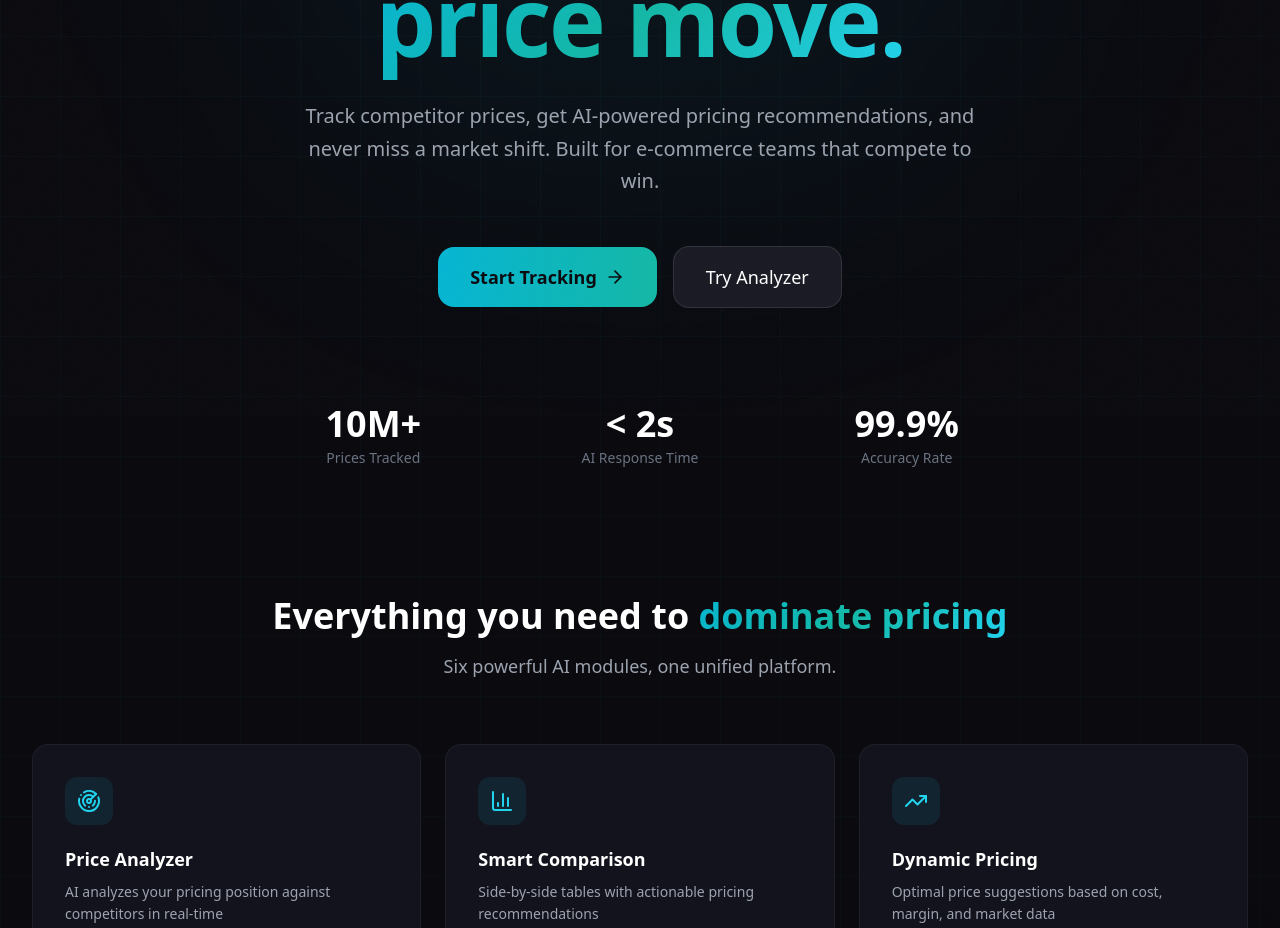
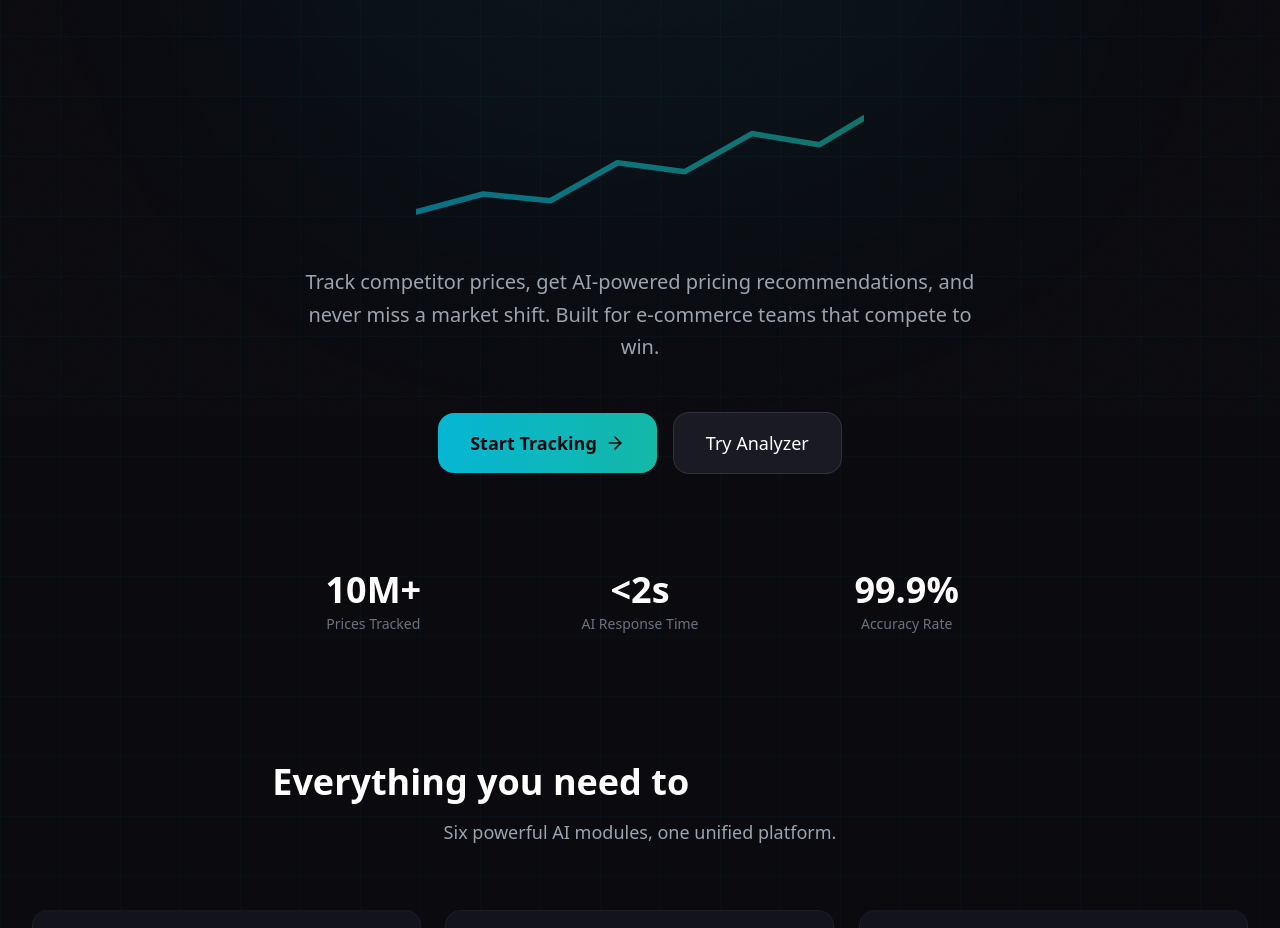
Before and after one commit to kalavathiramarao76-ui/priceradar-ai, a Next.js app: page / in a window 1280 px wide. Shown: the part 384-1312 px from the top of the page. Built offline with nearby package versions, Linux system fonts and the light colour scheme.

Commit message:
Motion: letter reveal, price tickers, chart draw

```diff
--- a/src/app/globals.css
+++ b/src/app/globals.css
@@ -150,3 +150,12 @@ body {
   0% { transform: translateY(0) rotate(0deg); opacity: 1; }
   100% { transform: translateY(100vh) rotate(720deg); opacity: 0; }
 }
+
+/* Respect reduced motion */
+@media (prefers-reduced-motion: reduce) {
+  *, *::before, *::after {
+    animation-duration: 0.01ms !important;
+    animation-iteration-count: 1 !important;
+    transition-duration: 0.01ms !important;
+  }
+}
--- a/src/app/page.tsx
+++ b/src/app/page.tsx
@@ -1,7 +1,7 @@
 "use client";
 
-import { motion } from "framer-motion";
 import Link from "next/link";
+import { useEffect, useRef, useState } from "react";
 import {
   Radar,
   TrendingUp,
@@ -12,6 +12,153 @@ import {
   Shield,
   Eye,
 } from "lucide-react";
+
+/* ─── Letter Reveal ─── */
+function LetterReveal({ text, className = "", delay = 0 }: {
+  text: string; className?: string; delay?: number;
+}) {
+  const ref = useRef<HTMLSpanElement>(null);
+  const [visible, setVisible] = useState(false);
+
+  useEffect(() => {
+    const el = ref.current;
+    if (!el) return;
+    if (window.matchMedia("(prefers-reduced-motion: reduce)").matches) { setVisible(true); return; }
+    const obs = new IntersectionObserver(([e]) => {
+      if (e.isIntersecting) { setVisible(true); obs.disconnect(); }
+    }, { threshold: 0.2 });
+    obs.observe(el);
+    return () => obs.disconnect();
+  }, []);
+
+  return (
+    <span ref={ref} className={className} aria-label={text}>
+      {text.split("").map((ch, i) => (
+        <span
+          key={i}
+          className="inline-block transition-all duration-700"
+          style={{
+            opacity: visible ? 1 : 0,
+            transform: visible ? "translateY(0)" : "translateY(18px)",
+            transitionDelay: visible ? `${delay + i * 32}ms` : "0ms",
+          }}
+        >
+          {ch === " " ? "\u00A0" : ch}
+        </span>
+      ))}
+    </span>
+  );
+}
+
+/* ─── Price Ticker Counter (stock-ticker style: numbers flicker up/down) ─── */
+function PriceTicker({ value, suffix = "" }: { value: string; suffix?: string }) {
+  const ref = useRef<HTMLSpanElement>(null);
+  const [display, setDisplay] = useState(value);
+  const num = parseFloat(value.replace(/[^0-9.]/g, ""));
+  const prefix = value.match(/^[<>]*/)?.[0] || "";
+
+  useEffect(() => {
+    const el = ref.current;
+    if (!el || isNaN(num)) return;
+    if (window.matchMedia("(prefers-reduced-motion: reduce)").matches) return;
+    setDisplay(prefix + "0");
+    const obs = new IntersectionObserver(([e]) => {
+      if (e.isIntersecting) {
+        obs.disconnect();
+        const start = performance.now();
+        const dur = 1000;
+        const tick = (now: number) => {
+          const t = Math.min((now - start) / dur, 1);
+          const eased = 1 - Math.pow(1 - t, 3);
+          // Add jitter for stock-ticker feel
+          const jitter = t < 0.85 ? (Math.random() - 0.5) * num * 0.08 : 0;
+          const current = eased * num + jitter;
+          const formatted = num >= 1000000
+            ? (Math.max(0, current) / 1000000).toFixed(0) + "M"
+            : num % 1 !== 0
+            ? Math.max(0, current).toFixed(1)
+            : Math.round(Math.max(0, current)).toString();
+          setDisplay(prefix + formatted);
+          if (t < 1) requestAnimationFrame(tick);
+          else setDisplay(value);
+        };
+        requestAnimationFrame(tick);
+      }
+    }, { threshold: 0.3 });
+    obs.observe(el);
+    return () => obs.disconnect();
+  }, [num, value, prefix]);
+
+  return <span ref={ref} className="tabular-nums">{display}{suffix}</span>;
+}
+
+/* ─── Chart Draw Animation ─── */
+function ChartDraw({ className = "" }: { className?: string }) {
+  const ref = useRef<SVGSVGElement>(null);
+  const [visible, setVisible] = useState(false);
+
+  useEffect(() => {
+    const el = ref.current;
+    if (!el) return;
+    if (window.matchMedia("(prefers-reduced-motion: reduce)").matches) { setVisible(true); return; }
+    const obs = new IntersectionObserver(([e]) => {
+      if (e.isIntersecting) { setVisible(true); obs.disconnect(); }
+    }, { threshold: 0.3 });
+    obs.observe(el);
+    return () => obs.disconnect();
+  }, []);
+
+  return (
+    <svg ref={ref} viewBox="0 0 200 60" className={className} fill="none">
+      <polyline
+        points="0,50 30,42 60,45 90,28 120,32 150,15 180,20 200,8"
+        stroke="url(#chartGrad)"
+        strokeWidth="2.5"
+        strokeLinecap="round"
+        strokeLinejoin="round"
+        style={{
+          strokeDasharray: 300,
+          strokeDashoffset: visible ? 0 : 300,
+          transition: "stroke-dashoffset 1s cubic-bezier(0.16, 1, 0.3, 1)",
+        }}
+      />
+      <defs>
+        <linearGradient id="chartGrad" x1="0" y1="0" x2="200" y2="0" gradientUnits="userSpaceOnUse">
+          <stop offset="0%" stopColor="#06b6d4" />
+          <stop offset="100%" stopColor="#14b8a6" />
+        </linearGradient>
+      </defs>
+    </svg>
+  );
+}
+
+/* ─── Fade-in Observer ─── */
+function useFadeIn() {
+  const refs = useRef<(HTMLElement | null)[]>([]);
+
+  useEffect(() => {
+    if (window.matchMedia("(prefers-reduced-motion: reduce)").matches) {
+      refs.current.forEach(el => { if (el) { el.style.opacity = "1"; el.style.transform = "none"; } });
+      return;
+    }
+    const obs = new IntersectionObserver((entries) => {
+      entries.forEach(e => {
+        if (e.isIntersecting) {
+          (e.target as HTMLElement).style.opacity = "1";
+          (e.target as HTMLElement).style.transform = "translateY(0)";
+          obs.unobserve(e.target);
+        }
+      });
+    }, { threshold: 0.1, rootMargin: "0px 0px -40px 0px" });
+    refs.current.forEach(el => { if (el) obs.observe(el); });
+    return () => obs.disconnect();
+  }, []);
+
+  const addRef = (el: HTMLElement | null) => {
+    if (el && !refs.current.includes(el)) refs.current.push(el);
+  };
+  return addRef;
+}
 
 const features = [
   {
@@ -47,6 +194,8 @@ const features = [
 ];
 
 export default function LandingPage() {
+  const addRef = useFadeIn();
+
   return (
     <div className="min-h-screen bg-bg-primary grid-pattern relative overflow-hidden">
       {/* Ambient glow */}
@@ -73,22 +222,22 @@ export default function LandingPage() {
 
       {/* Hero */}
       <main className="relative z-10 max-w-7xl mx-auto px-8 pt-24 pb-32">
-        <motion.div
-          initial={{ opacity: 0, y: 40 }}
-          animate={{ opacity: 1, y: 0 }}
-          transition={{ duration: 0.8, ease: [0.16, 1, 0.3, 1] }}
-          className="text-center"
-        >
+        <div className="text-center">
           <div className="inline-flex items-center gap-2 px-4 py-1.5 rounded-full bg-cyan-500/10 border border-cyan-500/20 text-cyan-400 text-sm mb-10">
             <Zap className="w-3.5 h-3.5" />
             AI-Powered Price Intelligence
           </div>
 
           <h1 className="text-8xl font-black tracking-tight text-white leading-none mb-8">
-            Know every
+            <LetterReveal text="Know every" />
             <br />
-            <span className="gradient-text">price move.</span>
+            <span className="gradient-text"><LetterReveal text="price move." delay={340} /></span>
           </h1>
+
+          {/* Chart draw animation under hero */}
+          <div className="max-w-md mx-auto mb-8 opacity-60">
+            <ChartDraw className="w-full h-auto" />
+          </div>
 
           <p className="text-xl text-gray-400 max-w-2xl mx-auto mb-12 leading-relaxed">
             Track competitor prices, get AI-powered pricing recommendations,
@@ -111,54 +260,54 @@ export default function LandingPage() {
               Try Analyzer
             </Link>
           </div>
-        </motion.div>
+        </div>
 
         {/* Stats */}
-        <motion.div
-          initial={{ opacity: 0, y: 20 }}
-          animate={{ opacity: 1, y: 0 }}
-          transition={{ delay: 0.3, duration: 0.6 }}
-          className="grid grid-cols-3 gap-8 max-w-3xl mx-auto mt-24"
-        >
-          {[
-            { value: "10M+", label: "Prices Tracked" },
-            { value: "< 2s", label: "AI Response Time" },
-            { value: "99.9%", label: "Accuracy Rate" },
-          ].map((stat) => (
-            <div key={stat.label} className="text-center">
-              <div className="text-4xl font-black text-white mb-1">
-                {stat.value}
-              </div>
-              <div className="text-sm text-gray-500">{stat.label}</div>
+        <div className="grid grid-cols-3 gap-8 max-w-3xl mx-auto mt-24">
+          <div className="text-center">
+            <div className="text-4xl font-black text-white mb-1">
+              <PriceTicker value="10M" suffix="+" />
             </div>
-          ))}
-        </motion.div>
+            <div className="text-sm text-gray-500">Prices Tracked</div>
+          </div>
+          <div className="text-center">
+            <div className="text-4xl font-black text-white mb-1">
+              <PriceTicker value="<2" suffix="s" />
+            </div>
+            <div className="text-sm text-gray-500">AI Response Time</div>
+          </div>
+          <div className="text-center">
+            <div className="text-4xl font-black text-white mb-1">
+              <PriceTicker value="99.9" suffix="%" />
+            </div>
+            <div className="text-sm text-gray-500">Accuracy Rate</div>
+          </div>
+        </div>
 
         {/* Features */}
         <div className="mt-32">
-          <motion.div
-            initial={{ opacity: 0 }}
-            animate={{ opacity: 1 }}
-            transition={{ delay: 0.5 }}
-            className="text-center mb-16"
-          >
+          <div className="text-center mb-16">
             <h2 className="text-4xl font-black text-white mb-4">
-              Everything you need to
-              <span className="gradient-text"> dominate pricing</span>
+              <LetterReveal text="Everything you need to" />
+              <span className="gradient-text"><LetterReveal text=" dominate pricing" delay={700} /></span>
             </h2>
             <p className="text-gray-400 text-lg">
               Six powerful AI modules, one unified platform.
             </p>
-          </motion.div>
+          </div>
 
           <div className="grid grid-cols-1 md:grid-cols-2 lg:grid-cols-3 gap-6">
             {features.map((feat, i) => (
-              <motion.div
+              <div
                 key={feat.title}
-                initial={{ opacity: 0, y: 20 }}
-                animate={{ opacity: 1, y: 0 }}
-                transition={{ delay: 0.6 + i * 0.1 }}
-                className="p-8 rounded-2xl bg-bg-card border border-white/5 card-hover"
+                ref={addRef}
+                className="p-8 rounded-2xl bg-bg-card border border-white/5 card-hover transition-all duration-700"
+                style={{
+                  opacity: 0,
+                  transform: "translateY(24px)",
+                  transitionDelay: `${i * 80}ms`,
+                  willChange: "transform, opacity",
+                }}
               >
                 <div className="w-12 h-12 rounded-xl bg-cyan-500/10 flex items-center justify-center mb-5">
                   <feat.icon className="w-6 h-6 text-cyan-400" />
@@ -169,7 +318,7 @@ export default function LandingPage() {
                 <p className="text-gray-400 text-sm leading-relaxed">
                   {feat.desc}
                 </p>
-              </motion.div>
+              </div>
             ))}
           </div>
         </div>
```
